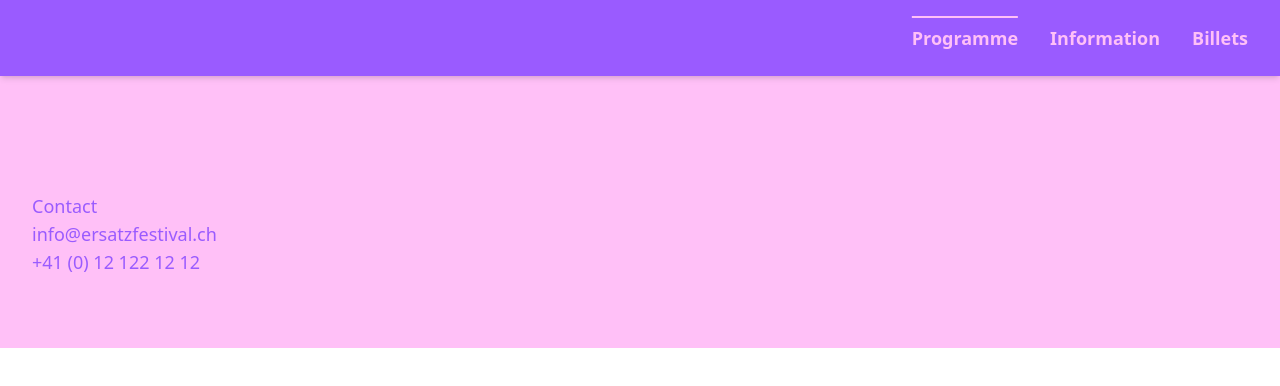
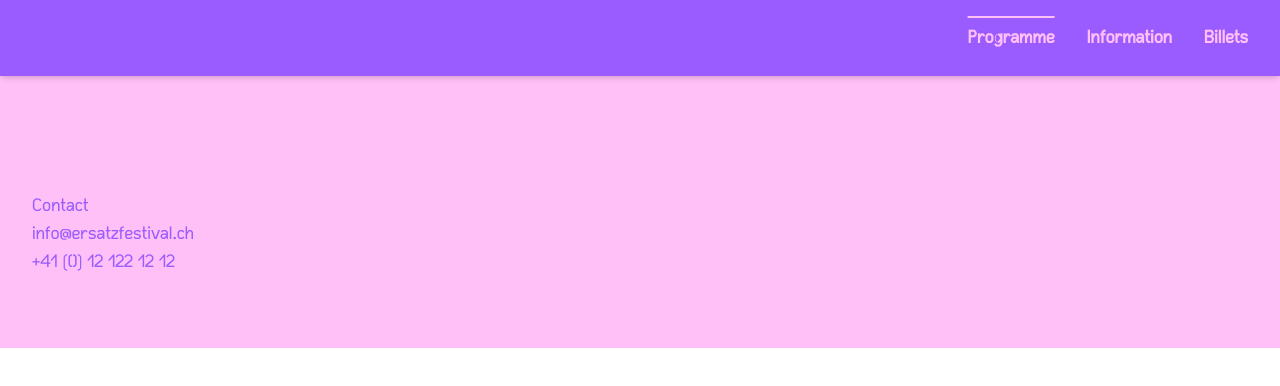
Before and after one commit to ersatz-festival/web-app, a Nuxt app: page /artistes/1 in a window 1280 px wide. Shown: the top 386 px of the page. Built offline with nearby package versions, Linux system fonts and the light colour scheme.

Commit message:
Add Nanti Custom Font

```diff
--- a/assets/css/fonts.css
+++ b/assets/css/fonts.css
@@ -1,6 +1,6 @@
 @font-face {
-    font-family: 'nanti';
-    src: url('../fonts/Nanti_03-Regular.otf') format('opentype');
+    font-family: 'Nanti';
+    src: url('../fonts/Nanti.otf') format('opentype');
     font-weight: normal;
     font-style: normal;
 }
--- a/assets/css/main.css
+++ b/assets/css/main.css
@@ -4,5 +4,9 @@
     --color-purple: oklch(62.533% 0.23145 296.8);--color-purple-50: oklch(100% 0 none);--color-purple-100: oklch(99.806% 0.00168 325.59);--color-purple-200: oklch(89.909% 0.0592 302.56);--color-purple-300: oklch(80.404% 0.11775 301.16);--color-purple-400: oklch(71.073% 0.17747 299.51);--color-purple-500: oklch(62.533% 0.23145 296.8);--color-purple-600: oklch(53.381% 0.28139 290);--color-purple-700: oklch(46.934% 0.27547 284.33);--color-purple-800: oklch(38.392% 0.22431 285.01);--color-purple-900: oklch(29.456% 0.16997 286.91);--color-purple-950: oklch(24.68% 0.14125 288.19);
     --color-pink: oklch(88.143% 0.10064 330.77);--color-pink-50: oklch(100% 0 none);--color-pink-100: oklch(100% 0 none);--color-pink-200: oklch(100% 0 none);--color-pink-300: oklch(100% 0 none);--color-pink-400: oklch(95.711% 0.03438 330.22);--color-pink-500: oklch(88.143% 0.10064 330.77);--color-pink-600: oklch(79.117% 0.18919 332.06);--color-pink-700: oklch(72.466% 0.26159 333.47);--color-pink-800: oklch(68.979% 0.29907 334.94);--color-pink-900: oklch(61.763% 0.27356 335.84);--color-pink-950: oklch(55.885% 0.24773 335.66);
     --color-green: oklch(42.812% 0.14344 141.82);--color-green-50: oklch(87.013% 0.28678 142.03);--color-green-100: oklch(86.784% 0.29244 142.21);--color-green-200: oklch(77.339% 0.2614 142.2);--color-green-300: oklch(66.545% 0.22453 142.13);--color-green-400: oklch(54.999% 0.18514 142.03);--color-green-500: oklch(42.812% 0.14344 141.82);--color-green-600: oklch(24.519% 0.08042 140.87);--color-green-700: oklch(0% 0 none);--color-green-800: oklch(0% 0 none);--color-green-900: oklch(0% 0 none);--color-green-950: oklch(0% 0 none);
-    --font-display: 'nanti', sans-serif;
+    --font-display: 'Nanti', sans-serif;
 }
+
+body {
+    font-family: var(--font-display);
+}
--- a/nuxt.config.ts
+++ b/nuxt.config.ts
@@ -8,8 +8,8 @@ export default defineNuxtConfig({
     compatibilityDate: '2024-11-01',
     devtools: { enabled: true },
     css: [
+        '~/assets/css/fonts.css',
         '~/assets/css/main.css',
-        '~/assets/css/fonts.css',
     ],
     modules: ['@pinia/nuxt'],
     vite: {
--- a/pages/artistes/[slug].vue
+++ b/pages/artistes/[slug].vue
@@ -54,16 +54,16 @@
 
 <script setup lang="ts">
 import { type Artist } from '~/interfaces/artist';
-import Instagram from '~/components/icons/Instagram.vue';
+// import Instagram from '~/components/icons/Instagram.vue';
 
 const artist = ref<Artist | undefined>(
     useArtistsStore().getArtistBySlug(useRoute().params.slug as string)
 );
 
-const getSocialIcon = (network: string) => {
-    const icons: Record<string, any> = {
-        instagram: Instagram,
-    };
-    return icons[network] || null;
-};
+// const getSocialIcon = (network: string) => {
+//     const icons: Record<string, any> = {
+//         instagram: Instagram,
+//     };
+//     return icons[network] || null;
+// };
 </script>
```
Also changed, not shown: assets/fonts/Nanti.otf (renamed from assets/fonts/Nanti_03-Regular.otf), assets/fonts/Nanti_03-RegularMono.otf (deleted).
